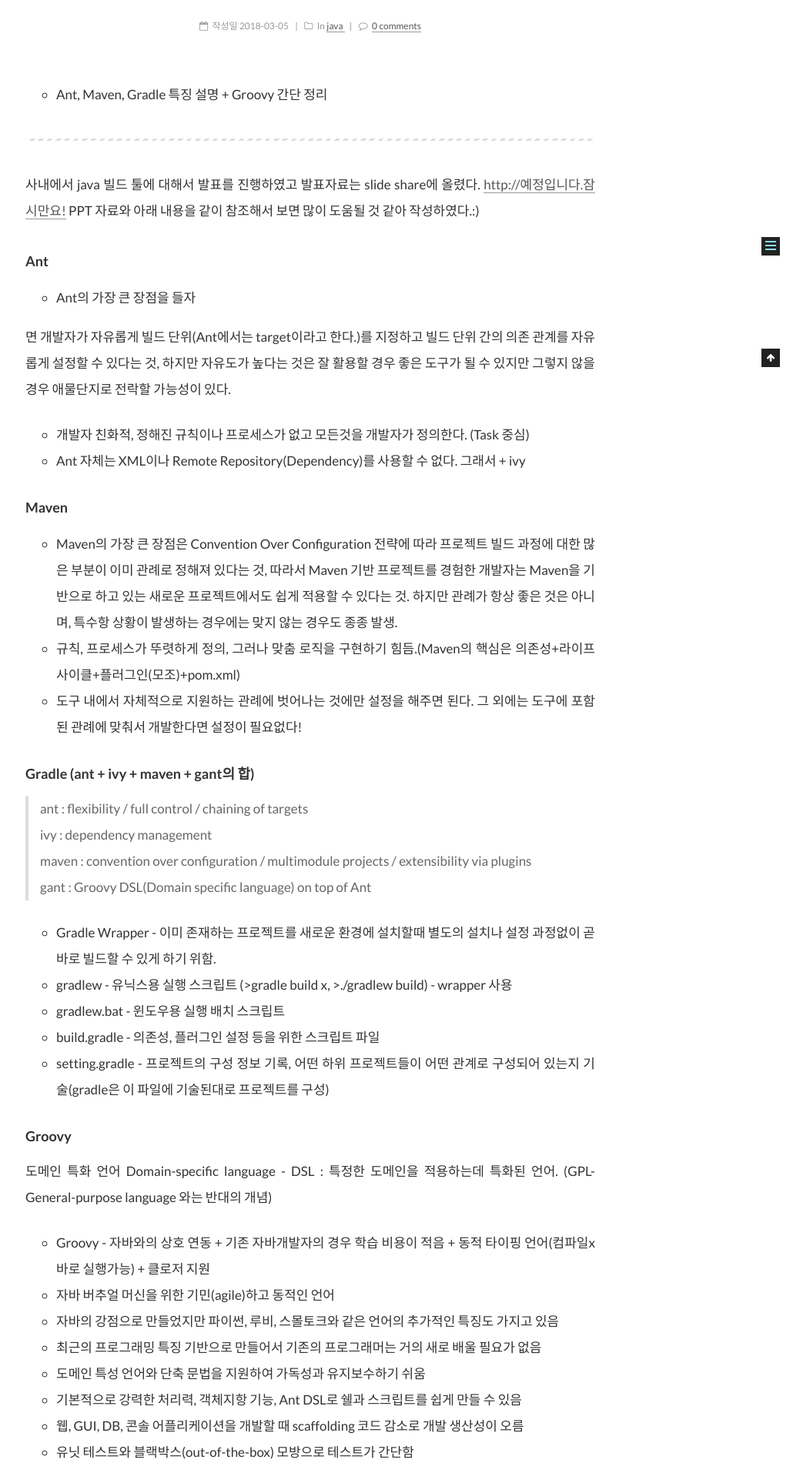
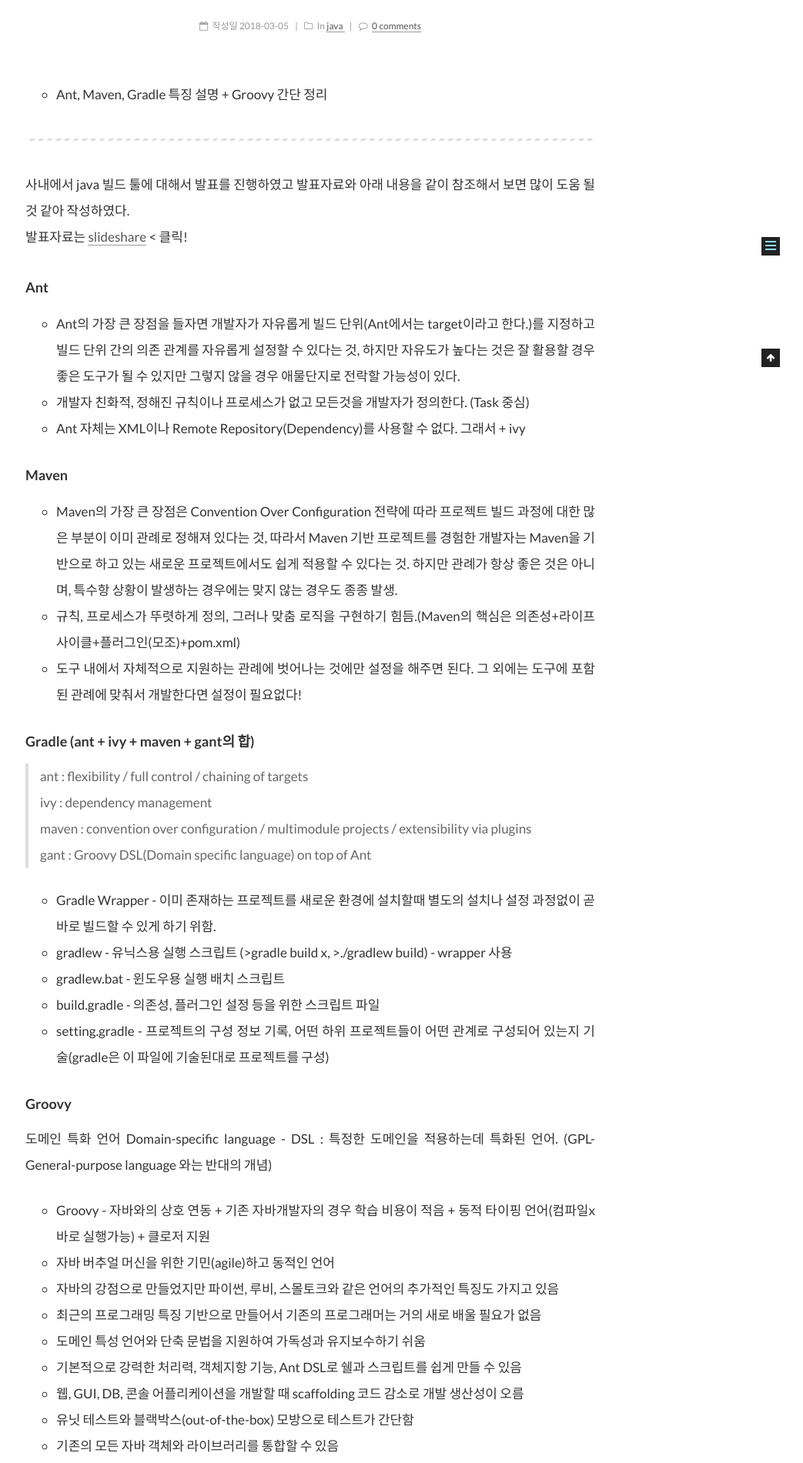
Before and after one commit to gwonsungjun/gwonsungjun.github.io, a Jekyll site: the page built from _posts/2018-03-05-javaBuildTool.md, in a window 1280 px wide. Shown: the part 523-2424 px from the top of the page at 77% size, without its empty margins (237-1280 px from the left). Built offline with Jekyll 4.4.1, drawn with Linux system fonts in a browser that asks for light colours; comment, search, counter and statistics services are not loaded; some of the changed text lies outside the part shown.

Commit message:
Fix java build tool post

```diff
--- a/_posts/2018-03-05-javaBuildTool.md
+++ b/_posts/2018-03-05-javaBuildTool.md
@@ -10,14 +10,13 @@
 
 ---
 
-사내에서 java 빌드 툴에 대해서 발표를 진행하였고 발표자료는 slide share에 올렸다. <http://예정입니다.잠시만요!>
-PPT 자료와 아래 내용을 같이 참조해서 보면 많이 도움될 것 같아 작성하였다.:)
+사내에서 java 빌드 툴에 대해서 발표를 진행하였고 발표자료와 아래 내용을 같이 참조해서 보면 많이 도움 될 것 같아 작성하였다.
+발표자료는 [slideshare](http://예정입니다.잠시만요!) < 클릭!
+
 
 ### Ant
 
--  Ant의 가장 큰 장점을 들자
-
-면 개발자가 자유롭게 빌드 단위(Ant에서는 target이라고 한다.)를 지정하고 빌드 단위 간의 의존 관계를 자유롭게 설정할 수 있다는 것, 하지만 자유도가 높다는 것은 잘 활용할 경우 좋은 도구가 될 수 있지만 그렇지 않을 경우 애물단지로 전락할 가능성이 있다.
+-  Ant의 가장 큰 장점을 들자면 개발자가 자유롭게 빌드 단위(Ant에서는 target이라고 한다.)를 지정하고 빌드 단위 간의 의존 관계를 자유롭게 설정할 수 있다는 것, 하지만 자유도가 높다는 것은 잘 활용할 경우 좋은 도구가 될 수 있지만 그렇지 않을 경우 애물단지로 전락할 가능성이 있다.
 - 개발자 친화적, 정해진 규칙이나 프로세스가 없고 모든것을 개발자가 정의한다. (Task 중심)
 - Ant 자체는 XML이나 Remote Repository(Dependency)를 사용할 수 없다. 그래서 + ivy
 
```
Also changed, not shown: other parts of _posts/2018-03-05-javaBuildTool.md (+1 -1 lines).
